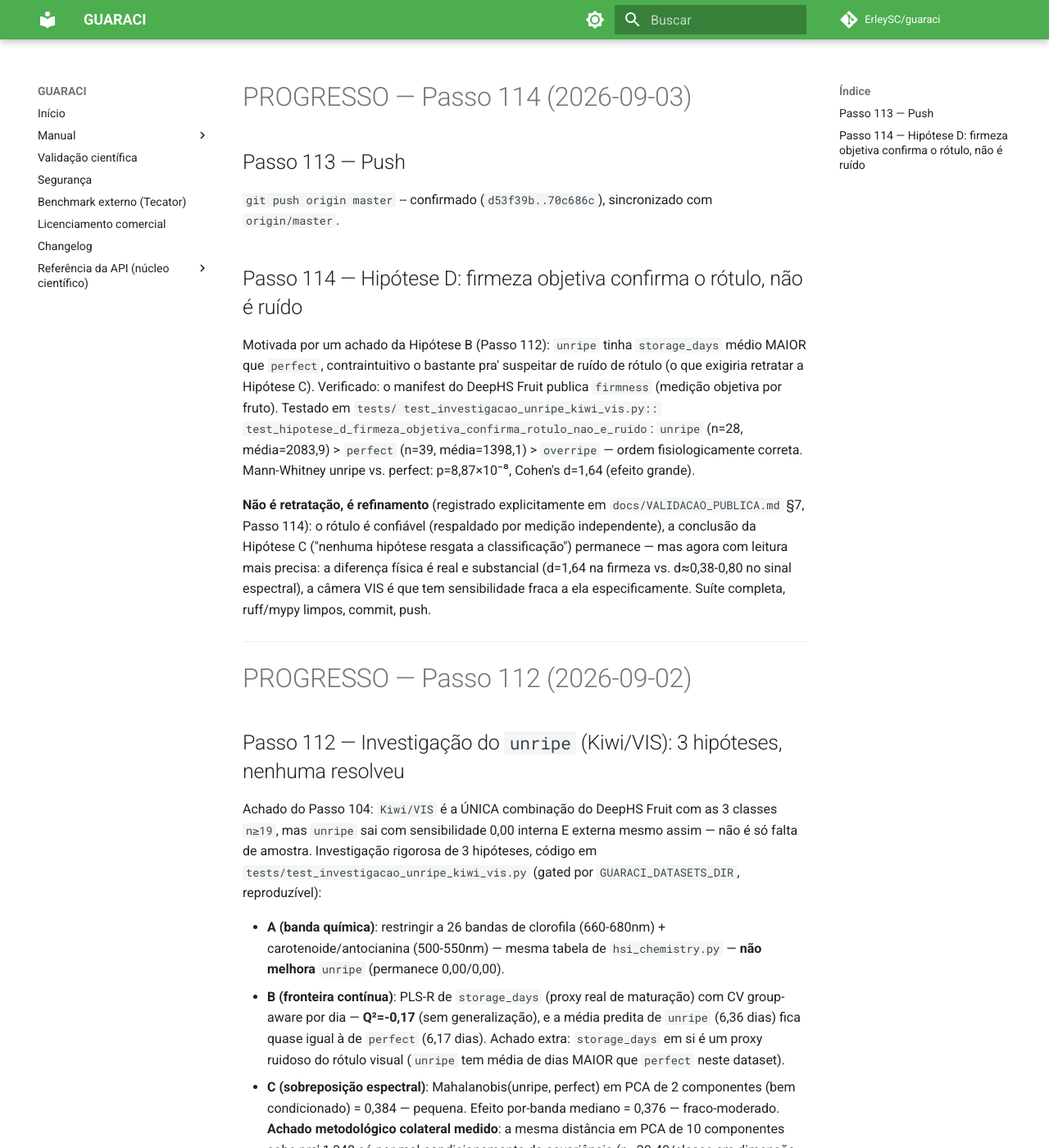
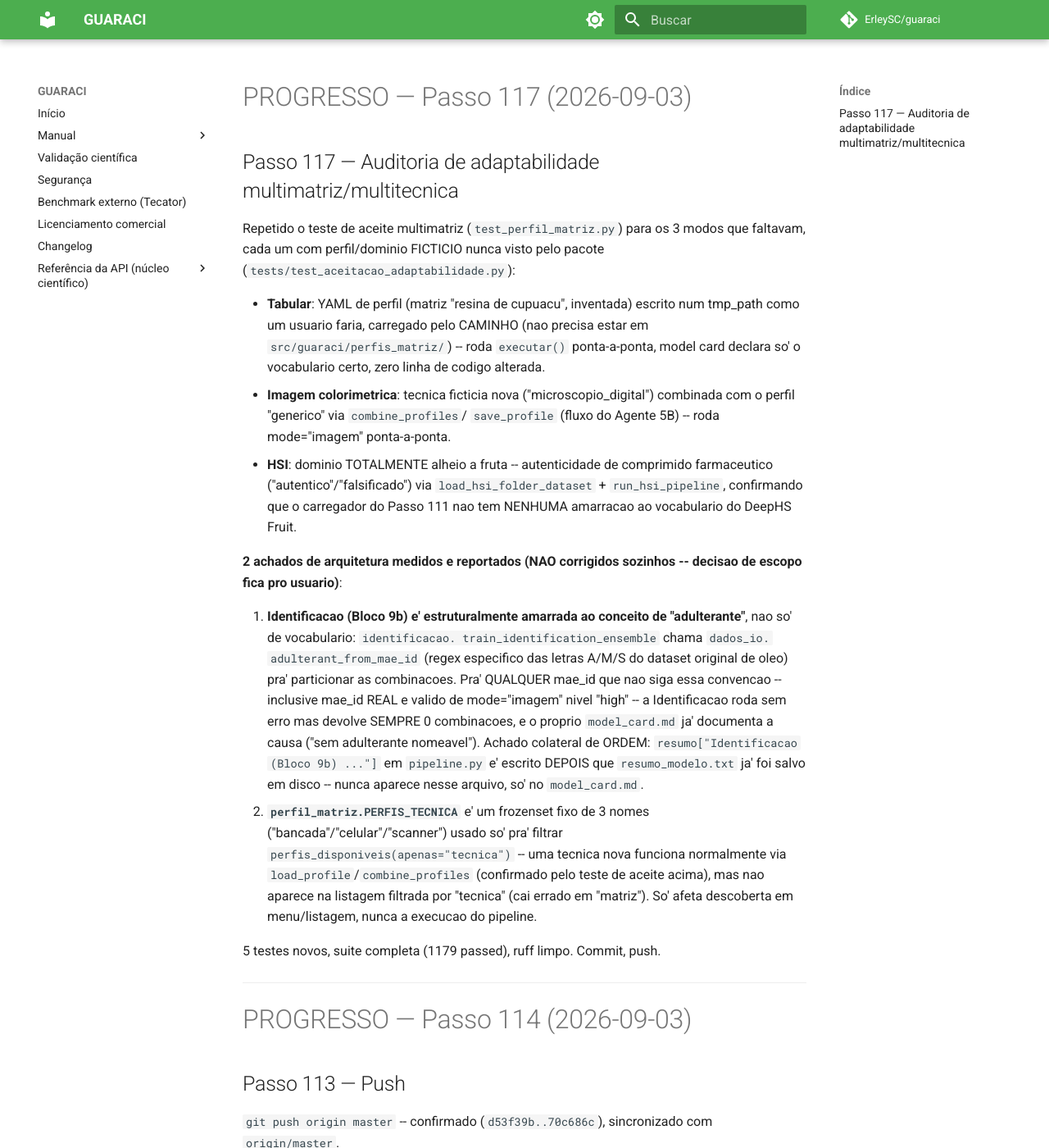
Before and after one commit to ErleySC/guaraci, an MkDocs documentation site: the page built from docs/PROGRESSO.md, in a window 1280 px wide and 1400 px high. Shown: the whole window at 82% size. Built offline with MkDocs 1.6.1 and Material for MkDocs 9.7.7, drawn with Linux system fonts in a browser that asks for light colours; comment, search, counter and statistics services are not loaded.

Commit message:
test: auditoria de adaptabilidade multimatriz/multitecnica (Passo 117)
Repete o teste de aceite multimatriz (test_perfil_matriz.py) para
tabular (perfil ficticio carregado por caminho, nunca visto pelo
pacote), imagem colorimetrica (tecnica ficticia combinada via
combine_profiles/save_profile) e HSI (dominio sem nenhuma relacao com
fruta -- autenticidade de comprimido farmaceutico) -- confirma zero
alteracao de codigo-fonte necessaria nos 3 casos.

2 achados de arquitetura medidos e reportados, nao corrigidos:

1. Identificacao (Bloco 9b) e' estruturalmente amarrada ao conceito de
   "adulterante" via dados_io.adulterant_from_mae_id (regex especifico
   A/M/S do dataset original de oleo) -- qualquer mae_id fora dessa
   convencao (mesmo real e valido, ex. mode=imagem nivel high) produz
   sempre 0 combinacoes, documentado pelo proprio model_card.md ("sem
   adulterante nomeavel"). Achado colateral: resumo_modelo.txt e'
   salvo ANTES do bloco que populava esse resumo, nunca reflete isso.
2. perfil_matriz.PERFIS_TECNICA e' um frozenset fixo de 3 nomes -- uma
   tecnica nova funciona (load_profile/combine_profiles), mas nao
   aparece na listagem filtrada por "tecnica" (so' afeta descoberta em
   menu, nao a execucao).

5 testes novos, suite completa (1179 passed), ruff limpo.

Co-Authored-By: Claude Sonnet 5 <noreply@anthropic.com>

```diff
--- a/docs/PROGRESSO.md
+++ b/docs/PROGRESSO.md
@@ -1,3 +1,53 @@
+# PROGRESSO — Passo 117 (2026-09-03)
+
+## Passo 117 — Auditoria de adaptabilidade multimatriz/multitecnica
+
+Repetido o teste de aceite multimatriz (`test_perfil_matriz.py`) para
+os 3 modos que faltavam, cada um com perfil/dominio FICTICIO nunca
+visto pelo pacote (`tests/test_aceitacao_adaptabilidade.py`):
+
+- **Tabular**: YAML de perfil (matriz "resina de cupuacu", inventada)
+  escrito num tmp_path como um usuario faria, carregado pelo CAMINHO
+  (nao precisa estar em `src/guaraci/perfis_matriz/`) -- roda
+  `executar()` ponta-a-ponta, model card declara so' o vocabulario
+  certo, zero linha de codigo alterada.
+- **Imagem colorimetrica**: tecnica ficticia nova ("microscopio_digital")
+  combinada com o perfil "generico" via `combine_profiles`/
+  `save_profile` (fluxo do Agente 5B) -- roda mode="imagem"
+  ponta-a-ponta.
+- **HSI**: dominio TOTALMENTE alheio a fruta -- autenticidade de
+  comprimido farmaceutico ("autentico"/"falsificado") via
+  `load_hsi_folder_dataset` + `run_hsi_pipeline`, confirmando que o
+  carregador do Passo 111 nao tem NENHUMA amarracao ao vocabulario do
+  DeepHS Fruit.
+
+**2 achados de arquitetura medidos e reportados (NAO corrigidos
+sozinhos -- decisao de escopo fica pro usuario)**:
+
+1. **Identificacao (Bloco 9b) e' estruturalmente amarrada ao conceito
+   de "adulterante"**, nao so' de vocabulario: `identificacao.
+   train_identification_ensemble` chama `dados_io.
+   adulterant_from_mae_id` (regex especifico das letras A/M/S do
+   dataset original de oleo) pra' particionar as combinacoes. Pra'
+   QUALQUER mae_id que nao siga essa convencao -- inclusive mae_id REAL
+   e valido de mode="imagem" nivel "high" -- a Identificacao roda sem
+   erro mas devolve SEMPRE 0 combinacoes, e o proprio `model_card.md`
+   ja' documenta a causa ("sem adulterante nomeavel"). Achado colateral
+   de ORDEM: `resumo["Identificacao (Bloco 9b) ..."]` em `pipeline.py`
+   e' escrito DEPOIS que `resumo_modelo.txt` ja' foi salvo em disco --
+   nunca aparece nesse arquivo, so' no `model_card.md`.
+2. **`perfil_matriz.PERFIS_TECNICA`** e' um frozenset fixo de 3 nomes
+   ("bancada"/"celular"/"scanner") usado so' pra' filtrar
+   `perfis_disponiveis(apenas="tecnica")` -- uma tecnica nova funciona
+   normalmente via `load_profile`/`combine_profiles` (confirmado pelo
+   teste de aceite acima), mas nao aparece na listagem filtrada por
+   "tecnica" (cai errado em "matriz"). So' afeta descoberta em
+   menu/listagem, nunca a execucao do pipeline.
+
+5 testes novos, suite completa (1179 passed), ruff limpo. Commit, push.
+
+---
+
 # PROGRESSO — Passo 114 (2026-09-03)
 
 ## Passo 113 — Push
```
Also changed, not shown: 1 other file.
